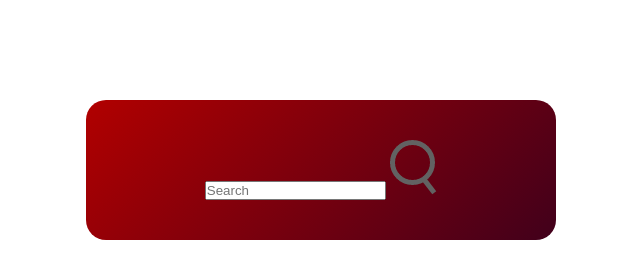
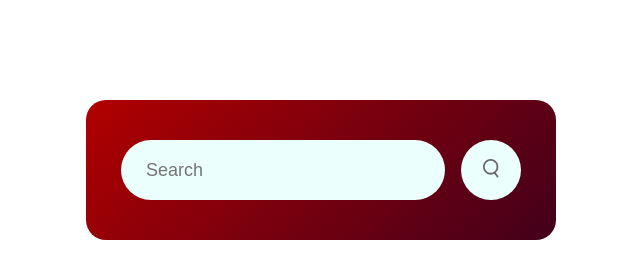
Before and after one commit to ThuliNipun/weatherApp, a plain HTML site: page index.html in a window 1280 px wide. Shown: the whole page, without its empty margins (319-959 px from the left). Drawn offline with Linux system fonts and the light colour scheme.

Commit message:
Search Box
styling search box and button

```diff
--- a/index.html
+++ b/index.html
@@ -11,7 +11,8 @@
     <div class="card">
         <div class="search">
             <input type="text" class="search-bar" placeholder="Search">
-            <img src="./images/search.png" alt="" class="search-icon">
+            <button><img src="./images/search.png" alt="" class="search-icon"></button>
+
     </div>
 
 
--- a/style.css
+++ b/style.css
@@ -14,6 +14,38 @@
     border-radius: 20px;
     padding: 40px 35px;
     text-align: center;
+}
 
+.search {
+    width: 100%;
+    display: flex;
+    align-items: center;
+    justify-content: space-between;
+}
 
+.search input{
+    border: 0;
+    outline: 0;
+    background: #ebfffc;
+    color: #555;
+    padding: 10px 25px;
+    height: 60px;
+    border-radius: 30px;
+    flex: 1;
+    margin-right: 16px;
+    font-size: 18px;
 }
+
+.search button {
+    border: 0;
+    cursor: pointer;
+    background: #ebfffc;
+    width: 60px;
+    height: 60px;
+    border-radius: 50%;
+    transition: 0.3s;
+}
+
+.search button img{
+    width: 16px;
+}
```
